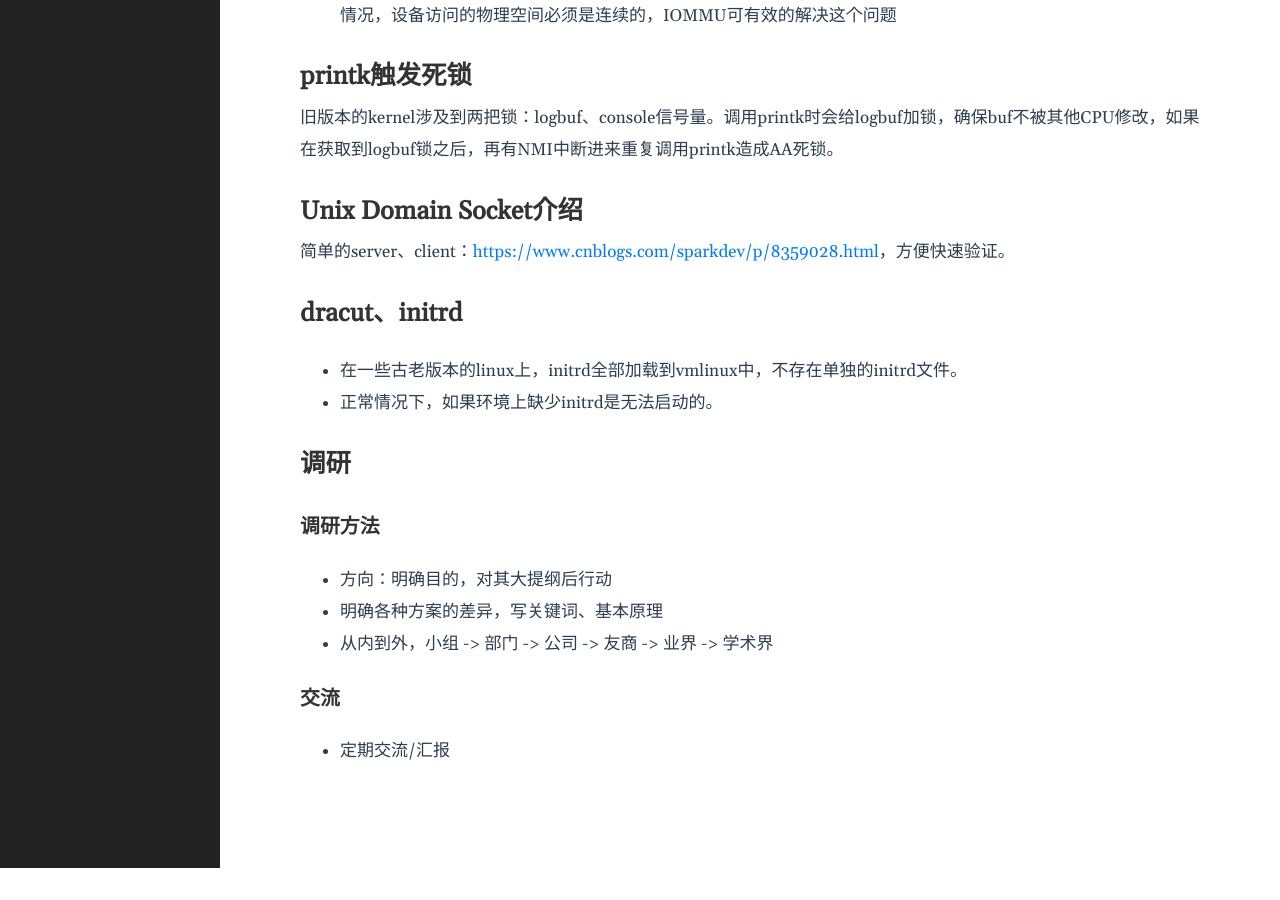
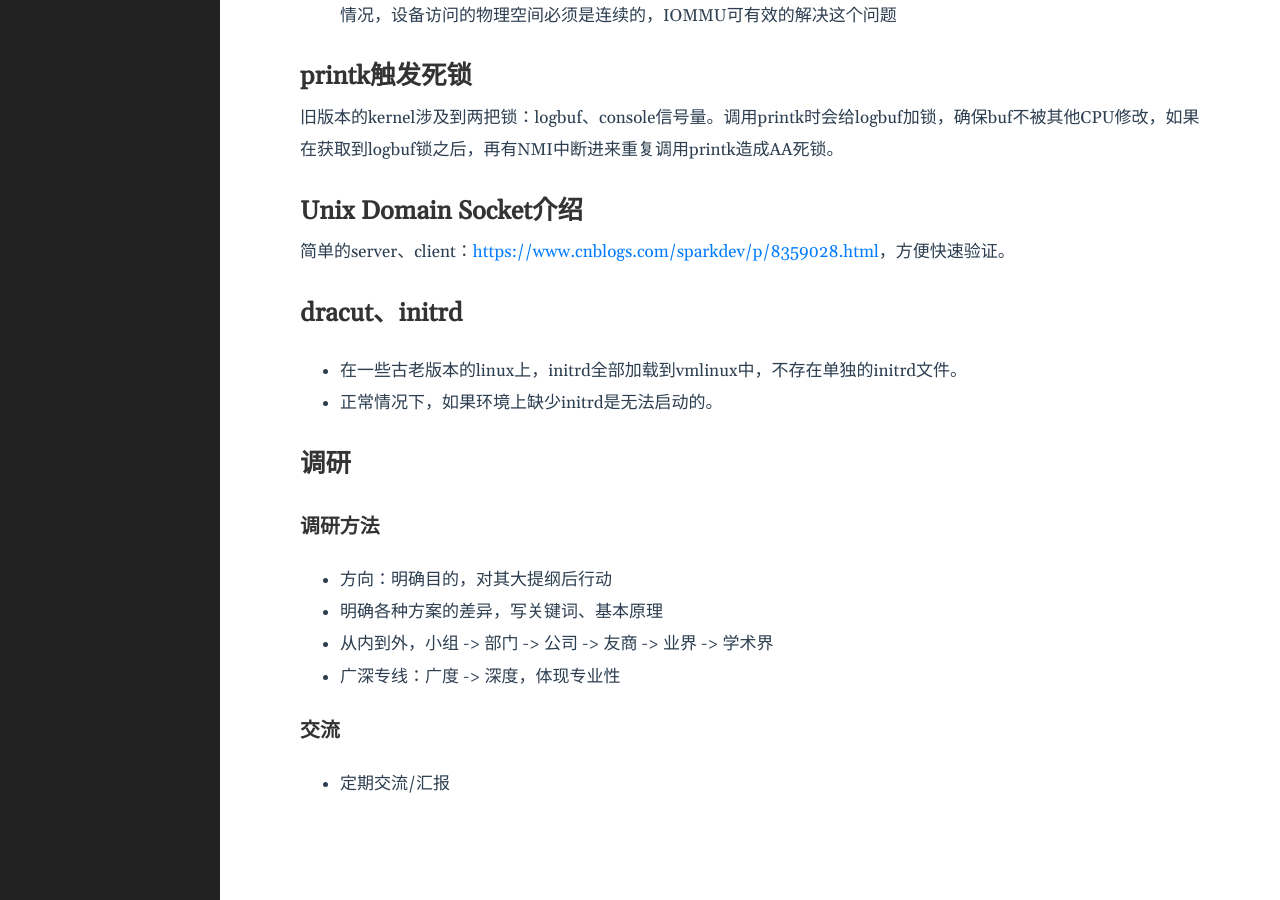
Before and after one commit to lclgo/lclgo.github.io, a Jekyll site: the page built from _posts/2020-01-01-draft.md, in a window 1280 px wide and 900 px high, scrolled down 1403 px. Built offline with Jekyll 4.4.1, drawn with Linux system fonts in a browser that asks for light colours; before the commit the page ends 2271 px from its top, so only the background shows below that.

Commit message:
Breadth to Depth

```diff
--- a/_posts/2020-01-01-draft.md
+++ b/_posts/2020-01-01-draft.md
@@ -72,6 +72,7 @@ ELF文件中，部分段会存在`FileSize`，`MemSize`不一致的情况，原
 * 方向：明确目的，对其大提纲后行动
 * 明确各种方案的差异，写关键词、基本原理
 * 从内到外，小组 -> 部门 -> 公司 -> 友商 -> 业界 -> 学术界
+* 广深专线：广度 -> 深度，体现专业性
 
 ### 交流
 
```
